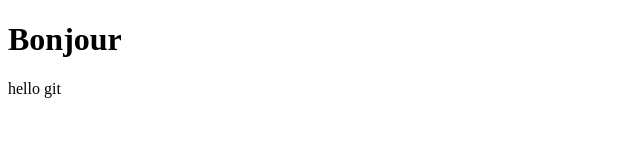
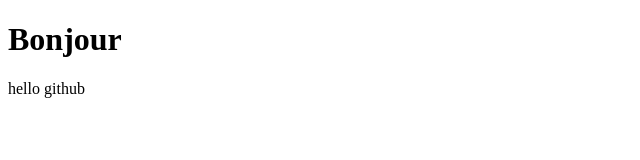
Before and after one commit to benfoxfr/test, a plain HTML site: page index.html in a window 1280 px wide. Shown: the full height of the page, 0-640 px from the left. Drawn offline with Linux system fonts and the light colour scheme.

Commit message:
initial commit

```diff
--- a/app.js
+++ b/app.js
@@ -1 +1 @@
-console.dir("coucou");
+console.dir("coucou tout le monde");
--- a/index.html
+++ b/index.html
@@ -9,6 +9,6 @@
 </head>
 <body>
   <h1>Bonjour</h1>
-  <p>hello git</p>
+  <p>hello github</p>
 </body>
 </html>
```
